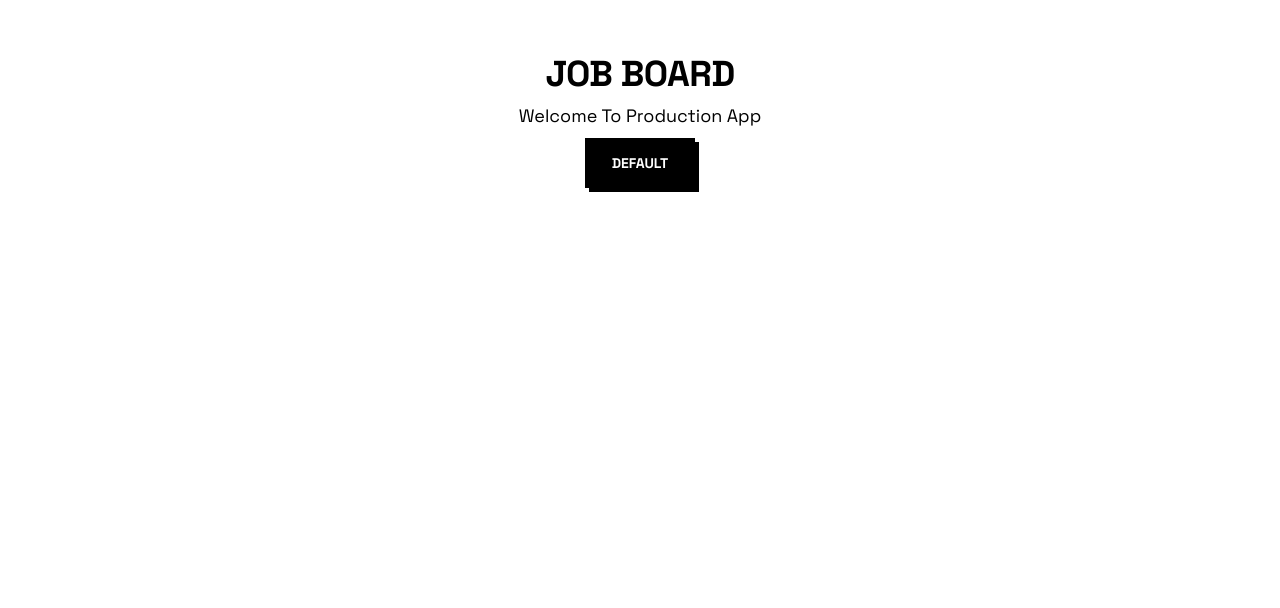
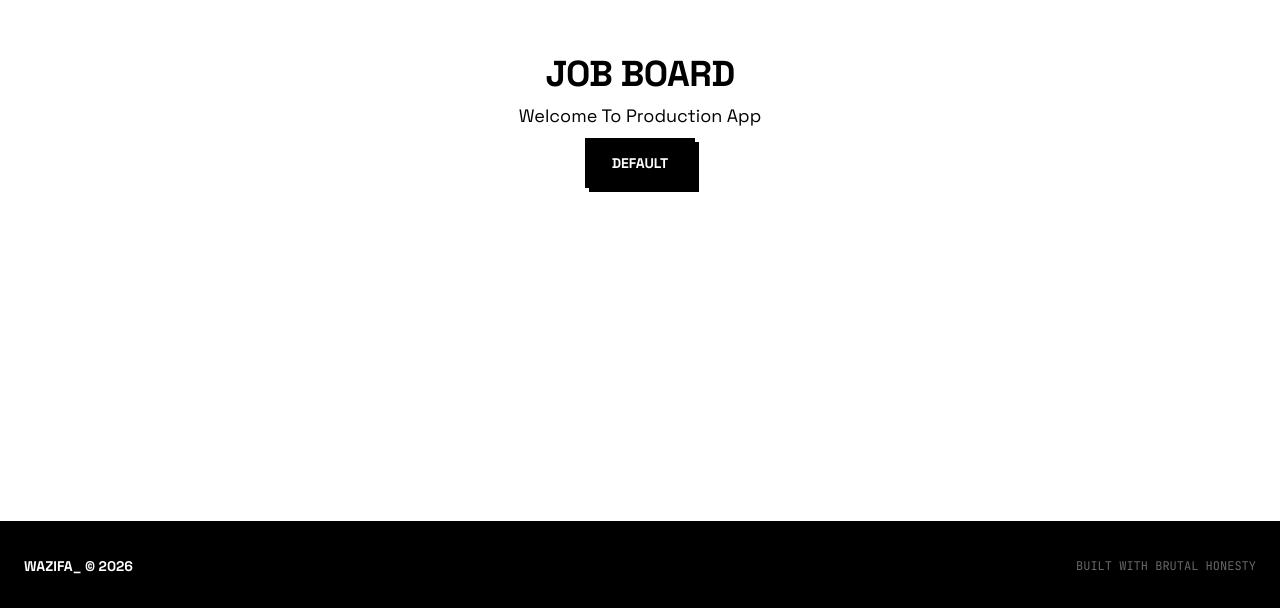
Before and after one commit to zaidabuazezi/job-board, a Next.js app: page / in a window 1280 px wide. Shown: the part 356-964 px from the top of the page. Before the commit the page ends 877 px from the top, so only its background shows below. Built offline with nearby package versions, Linux system fonts and the light colour scheme.

Commit message:
Day 5: Client Footer

```diff
--- a/app/(public)/layout.tsx
+++ b/app/(public)/layout.tsx
@@ -1,5 +1,5 @@
 import NavbarHeader from "@/components/navbar/NavbarHeader";
-
+import NavbarFooter  from "@/components/navbar/NavbarFooter";
 
 function AppLayout({children}: {children:React.ReactNode}) {
 
@@ -8,6 +8,7 @@ function AppLayout({children}: {children:React.ReactNode}) {
 
          <NavbarHeader/>
         {children}
+        <NavbarFooter/>
     </div>
    )
 
--- /dev/null
+++ b/components/navbar/NavbarFooter.tsx
@@ -0,0 +1,14 @@
+function NavbarFooter() {
+    return (
+      <footer className="brutal-border border-x-0 border-b-0 bg-foreground text-background">
+        <div className="max-w-7xl mx-auto px-6 py-8 flex justify-between items-center">
+          <p className="font-heading text-sm font-bold">WAZIFA_ © {new Date().getFullYear()}</p>
+          <p className="font-mono text-xs text-muted-foreground">
+            BUILT WITH BRUTAL HONESTY
+          </p>
+        </div>
+      </footer>
+    );
+  }
+
+  export default NavbarFooter;
```
